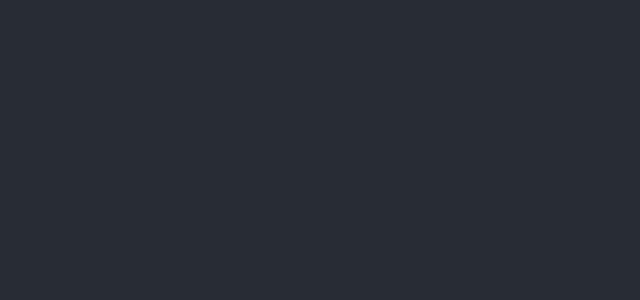
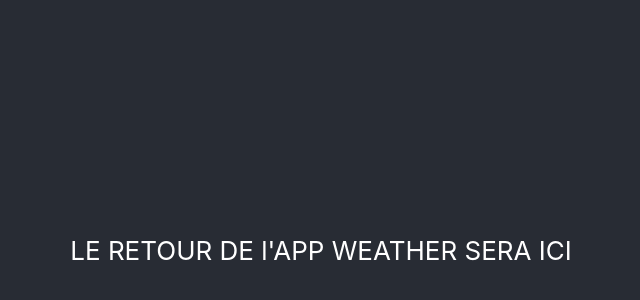
Before and after one commit to Clement-GUILLAUMIN/poc-weather, a React (Create React App) app: page / in a window 1280 px wide. Shown: the part 150-450 px from the top of the page, without its empty margins (319-959 px from the left). Built offline with nearby package versions, Linux system fonts and the light colour scheme.

Commit message:
mise en place de Weather dans l'accueil

```diff
--- a/package.json
+++ b/package.json
@@ -13,7 +13,7 @@
     "axios": "^1.6.8",
     "react": "^18.3.0",
     "react-dom": "^18.3.0",
-    "react-scripts": "5.0.1",
+    "react-scripts": "^5.0.1",
     "typescript": "^4.9.5",
     "web-vitals": "^2.1.4"
   },
--- a/src/App.tsx
+++ b/src/App.tsx
@@ -6,6 +6,7 @@ function App() {
   return (
     <div className="App">
       <header className="App-header">
+        <Weather />
       </header>
       <body>
       </body>
--- a/src/view/Weather.tsx
+++ b/src/view/Weather.tsx
@@ -16,7 +16,7 @@ export const Weather = () => {
     }
 
 
-    return (<></>);
+    return (<> <p>LE RETOUR DE l'APP WEATHER SERA ICI </p> </>);
 
 
 };
```
Also changed, not shown: 1 other file (tests, documents, lock files or other folders).
